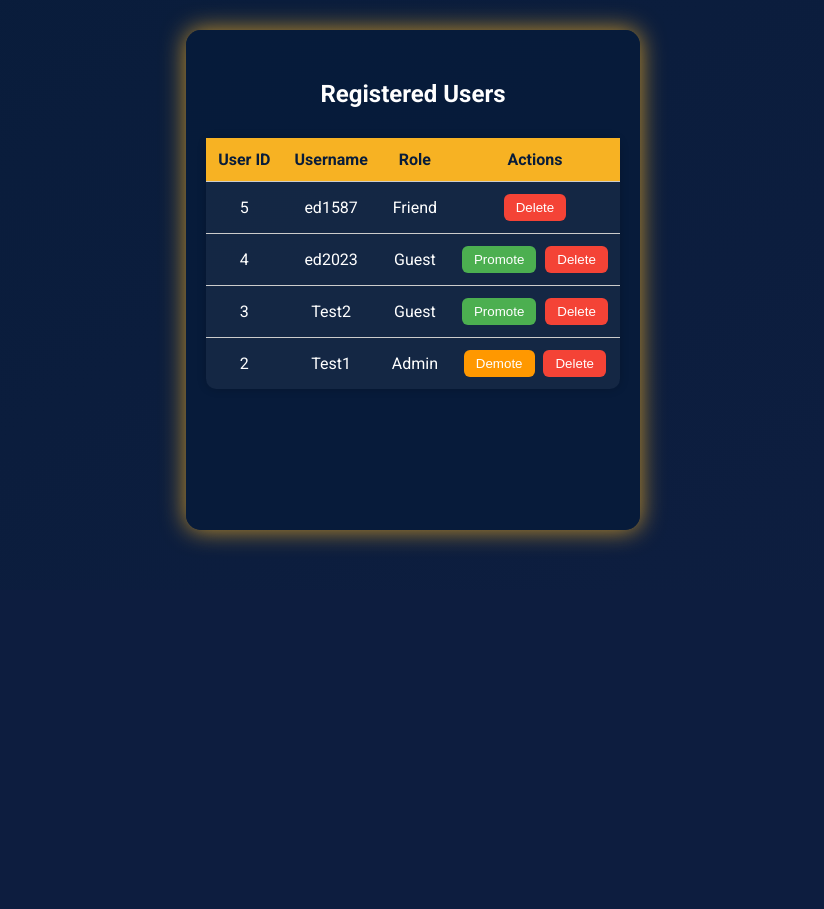
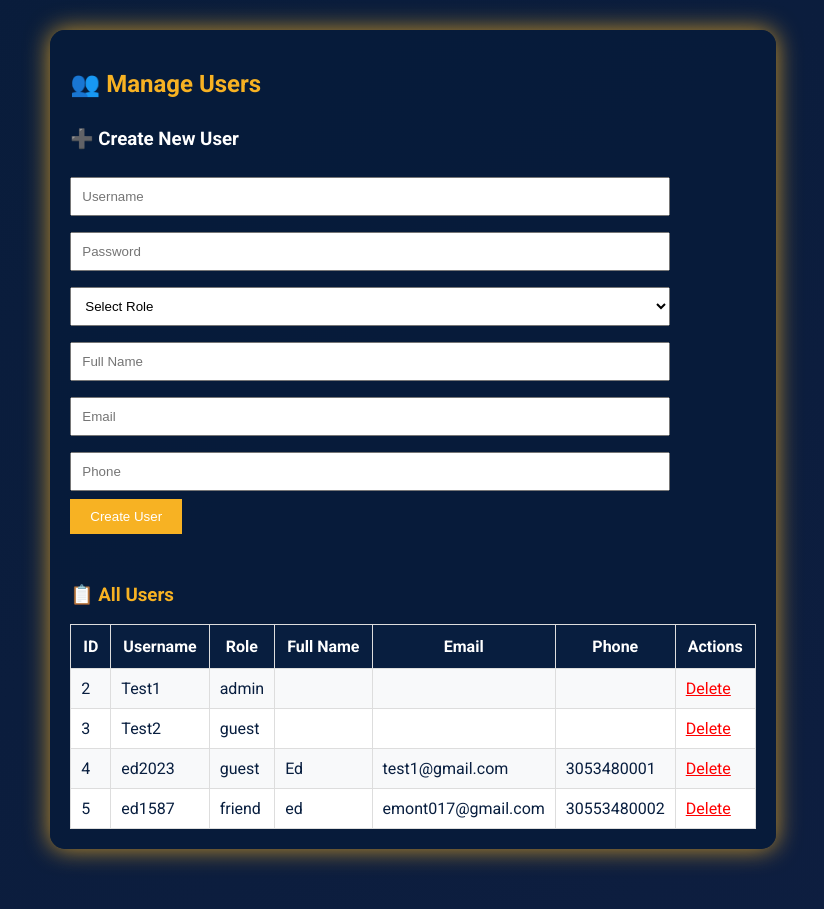
Before and after one commit to emont017/hotel-management, a PHP site: page /users.php in a window 1280 px wide. Shown: the part 210-1119 px from the top of the page, without its empty margins (227-1051 px from the left). Before the commit the page ends 757 px from the top, so only its background shows below. Run offline with PHP 8.4, Linux system fonts and the light colour scheme; a user stored in the database is signed in; data comes from the database, SQL or seed files in the repository.

Commit message:
updated users roles and created databases

```diff
--- a/users.php
+++ b/users.php
@@ -1,10 +1,9 @@
 <?php
 session_start();
 ini_set('display_errors', 1);
-ini_set('display_startup_errors', 1);
 error_reporting(E_ALL);
 
-if (!isset($_SESSION['user_id']) || $_SESSION['role'] !== 'admin') {
+if (!isset($_SESSION['user_id']) || !in_array($_SESSION['role'], ['admin', 'manager'])) {
     header("Location: index.php");
     exit;
 }
@@ -13,72 +12,90 @@ $title = "Manage Users";
 require_once 'includes/header.php';
 require_once 'php/db.php';
 
-// Handle promote, demote, delete
-if ($_SERVER['REQUEST_METHOD'] === 'POST') {
-    $action = $_POST['action'];
-    $target_id = intval($_POST['user_id']);
+// Handle Create User
+if ($_SERVER["REQUEST_METHOD"] === "POST" && isset($_POST['create_user'])) {
+    $username = $_POST['username'];
+    $password = password_hash($_POST['password'], PASSWORD_DEFAULT);
+    $role = $_POST['role'];
+    $full_name = $_POST['full_name'];
+    $email = $_POST['email'];
+    $phone = $_POST['phone'];
 
-    if ($target_id !== $_SESSION['user_id']) {
-        if ($action === 'promote') {
-            $stmt = $conn->prepare("UPDATE users SET role = 'admin' WHERE id = ?");
-        } elseif ($action === 'demote') {
-            $stmt = $conn->prepare("UPDATE users SET role = 'guest' WHERE id = ?");
-        } elseif ($action === 'delete') {
-            $stmt = $conn->prepare("DELETE FROM users WHERE id = ?");
+    $stmt = $conn->prepare("INSERT INTO users (username, password, role, full_name, email, phone) VALUES (?, ?, ?, ?, ?, ?)");
+    $stmt->bind_param("ssssss", $username, $password, $role, $full_name, $email, $phone);
+    $stmt->execute();
+    $stmt->close();
+    header("Location: users.php");
+    exit;
 }
 
-        if (isset($stmt)) {
-            $stmt->bind_param("i", $target_id);
-            $stmt->execute();
-            $stmt->close();
-        }
-    }
+// Handle Delete User
+if (isset($_GET['delete'])) {
+    $id = $_GET['delete'];
+    $conn->query("DELETE FROM users WHERE id = $id");
+    header("Location: users.php");
+    exit;
 }
 
-// Fetch all users
-$sql = "SELECT id, username, role FROM users ORDER BY role DESC, username ASC";
-$result = $conn->query($sql);
+$users = $conn->query("SELECT * FROM users");
 ?>
 
-<h2 style="text-align:center; margin-top: 30px;">Registered Users</h2>
+<h2 style="color: #F7B223;">👥 Manage Users</h2>
 
-<?php if ($result && $result->num_rows > 0): ?>
-    <table style="width: 100%; max-width: 900px; margin: 30px auto; border-collapse: collapse; background-color: rgba(255,255,255,0.05); border-radius: 10px; box-shadow: 0 0 10px rgba(0,0,0,0.2);">
+<!-- Create User Form -->
+<form method="post" style="margin-top: 30px; max-width: 600px;">
+    <h3 style="color: #fff;">➕ Create New User</h3>
+    <input type="text" name="username" placeholder="Username" required style="width: 100%; padding: 10px; margin: 8px 0;"><br>
+    <input type="password" name="password" placeholder="Password" required style="width: 100%; padding: 10px; margin: 8px 0;"><br>
+
+    <select name="role" required style="width: 100%; padding: 10px; margin: 8px 0;">
+        <option value="">Select Role</option>
+        <option value="admin">Admin</option>
+        <option value="manager">Manager</option>
+        <option value="front_desk">Front Desk</option>
+        <option value="housekeeping">Housekeeping</option>
+        <option value="accountant">Accountant</option>
+        <option value="staff">Staff</option>
+        <option value="guest">Guest</option>
+    </select><br>
+
+    <input type="text" name="full_name" placeholder="Full Name" style="width: 100%; padding: 10px; margin: 8px 0;"><br>
+    <input type="email" name="email" placeholder="Email" style="width: 100%; padding: 10px; margin: 8px 0;"><br>
+    <input type="text" name="phone" placeholder="Phone" style="width: 100%; padding: 10px; margin: 8px 0;"><br>
+
+    <input type="submit" name="create_user" value="Create User" style="padding: 10px 20px; background-color: #F7B223; border: none; color: #fff; cursor: pointer;">
+</form>
+
+<!-- Users Table -->
+<h3 style="margin-top: 50px; color: #F7B223;">📋 All Users</h3>
+<table style="width: 100%; border-collapse: collapse; margin-top: 15px;">
     <thead>
-            <tr style="background-color: #F7B223; color: #081C3A;">
-                <th style="padding: 12px;">User ID</th>
-                <th style="padding: 12px;">Username</th>
-                <th style="padding: 12px;">Role</th>
-                <th style="padding: 12px;">Actions</th>
+        <tr style="background-color: #081E3F; color: white;">
+            <th style="padding: 12px; border: 1px solid #ddd;">ID</th>
+            <th style="padding: 12px; border: 1px solid #ddd;">Username</th>
+            <th style="padding: 12px; border: 1px solid #ddd;">Role</th>
+            <th style="padding: 12px; border: 1px solid #ddd;">Full Name</th>
+            <th style="padding: 12px; border: 1px solid #ddd;">Email</th>
+            <th style="padding: 12px; border: 1px solid #ddd;">Phone</th>
+            <th style="padding: 12px; border: 1px solid #ddd;">Actions</th>
         </tr>
     </thead>
     <tbody>
-            <?php while ($row = $result->fetch_assoc()): ?>
-                <tr style="text-align: center; border-top: 1px solid #ccc;">
-                    <td style="padding: 12px;"><?= htmlspecialchars($row['id']) ?></td>
-                    <td style="padding: 12px;"><?= htmlspecialchars($row['username']) ?></td>
-                    <td style="padding: 12px; text-transform: capitalize;"><?= htmlspecialchars($row['role']) ?></td>
-                    <td style="padding: 12px;">
-                        <?php if ($row['id'] !== $_SESSION['user_id']): ?>
-                            <form method="POST" style="display:inline;">
-                                <input type="hidden" name="user_id" value="<?= $row['id'] ?>">
-                                <?php if ($row['role'] === 'guest'): ?>
-                                    <button type="submit" name="action" value="promote" style="margin-right: 5px; padding: 6px 12px; border-radius: 6px; background-color: #4CAF50; color: white; border: none;">Promote</button>
-                                <?php elseif ($row['role'] === 'admin'): ?>
-                                    <button type="submit" name="action" value="demote" style="margin-right: 5px; padding: 6px 12px; border-radius: 6px; background-color: #FF9800; color: white; border: none;">Demote</button>
-                                <?php endif; ?>
-                                <button type="submit" name="action" value="delete" onclick="return confirm('Are you sure you want to delete this user?');" style="padding: 6px 12px; border-radius: 6px; background-color: #f44336; color: white; border: none;">Delete</button>
-                            </form>
-                        <?php else: ?>
-                            <em>(You)</em>
-                        <?php endif; ?>
+        <?php $i = 0; while ($row = $users->fetch_assoc()): ?>
+        <?php $bg = ($i++ % 2 === 0) ? "#f8f9fa" : "#ffffff"; ?>
+        <tr style="background-color: <?= $bg ?>; color: #081E3F;" onmouseover="this.style.backgroundColor='#e9ecef'" onmouseout="this.style.backgroundColor='<?= $bg ?>'">
+            <td style="padding: 10px; border: 1px solid #ddd;"><?= $row['id'] ?></td>
+            <td style="padding: 10px; border: 1px solid #ddd;"><?= htmlspecialchars($row['username']) ?></td>
+            <td style="padding: 10px; border: 1px solid #ddd;"><?= $row['role'] ?></td>
+            <td style="padding: 10px; border: 1px solid #ddd;"><?= htmlspecialchars($row['full_name']) ?></td>
+            <td style="padding: 10px; border: 1px solid #ddd;"><?= htmlspecialchars($row['email']) ?></td>
+            <td style="padding: 10px; border: 1px solid #ddd;"><?= htmlspecialchars($row['phone']) ?></td>
+            <td style="padding: 10px; border: 1px solid #ddd;">
+                <a href="?delete=<?= $row['id'] ?>" onclick="return confirm('Are you sure you want to delete this user?')" style="color: red;">Delete</a>
             </td>
         </tr>
         <?php endwhile; ?>
     </tbody>
 </table>
-<?php else: ?>
-    <p style="text-align:center;">No users found in the system.</p>
-<?php endif; ?>
 
 <?php require_once 'includes/footer.php'; ?>
```
Also changed, not shown: db_connection.php (added, +13 -0 lines). Lines whose indentation alone changed are shown as unchanged.
